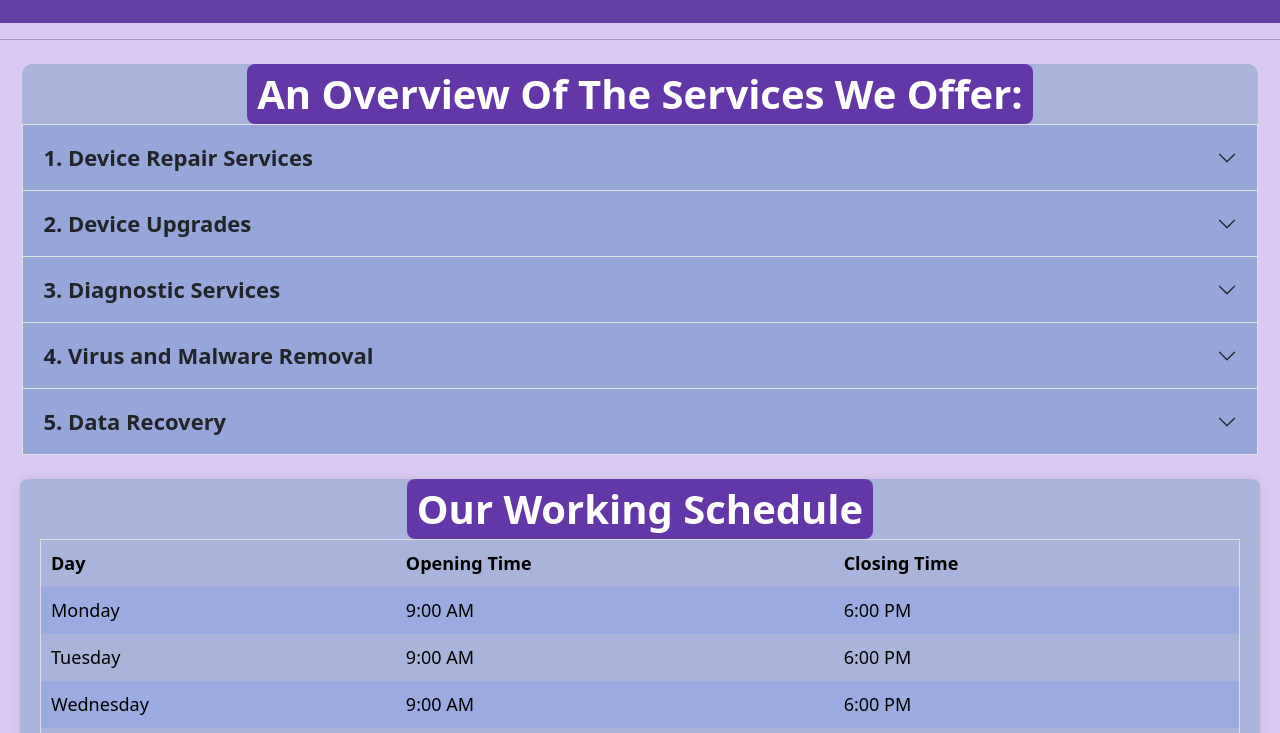
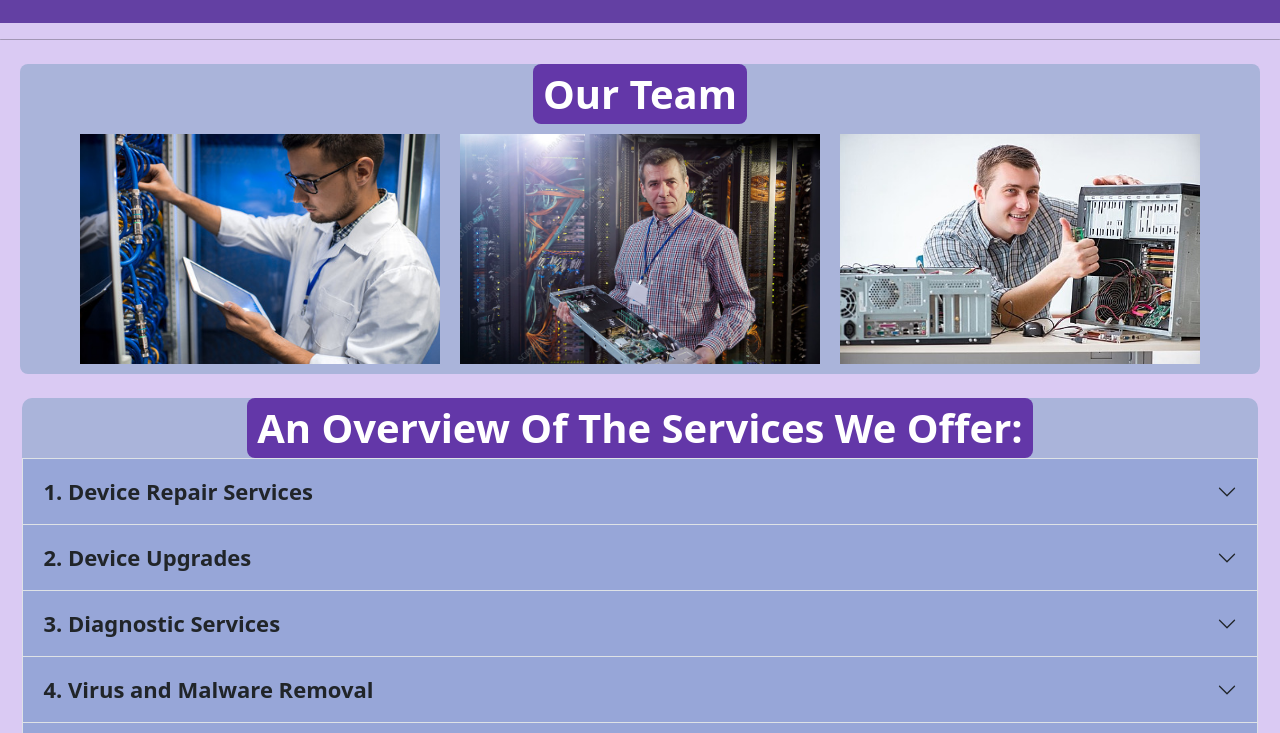
Before and after one commit to tuanhoang04/tuanhoang04.github.io, a plain HTML site: page about.html in a window 1280 px wide. Shown: the part 67-800 px from the top of the page. Drawn offline with Linux system fonts and the light colour scheme.

Commit message:
added team members

```diff
--- a/about.html
+++ b/about.html
@@ -24,7 +24,29 @@
         </nav>
         <hr class="rounded">
 
-
+        <div class="our-team">
+            <h1>Our Team</h1>
+            <div class="services">
+                <div class="image-wrapper">
+                    <img src="img/technician-1.jpg" alt="Technician 1">
+                    <div class="image-overlay">
+                        <p>Eugene Morris</p>
+                    </div>
+                </div>
+                <div class="image-wrapper">
+                    <img src="img/technician-2.jpg" alt="Technician 2">
+                    <div class="image-overlay">
+                        <p>Kevin Garcia</p>
+                    </div>
+                </div>
+                <div class="image-wrapper">
+                    <img src="img/technician-3.jpg" alt="Technician 3">
+                    <div class="image-overlay">
+                        <p>Aaron Barnes</p>
+                    </div>
+                </div>
+            </div>
+        </div>
 
 
 
--- a/style-about.css
+++ b/style-about.css
@@ -56,7 +56,61 @@ nav{
 }
 
 
+.our-team {
+    background-color: #AAB4DA;
+    margin-left: 20px;
+    margin-right:20px;
+    padding-left: 20px;
+    padding-right:20px;
+    border-radius: 8px;
+}
 
+.services {
+    display: flex;
+    justify-content: center;
+    align-items: start;
+    height: 250px; /* Adjust the height as needed */
+}
+
+/* Style the image wrapper */
+.image-wrapper {
+    position: relative;
+    margin: 10px; /* Add spacing between images */
+    overflow: hidden; /* Hide the overlay initially */
+    width: 360px;
+    height: 230px;
+    align-items: center;
+}
+
+/* Style the images */
+.image-wrapper img {
+    width: 360px;
+    height: 230px;
+    transition: filter 0.3s ease; /* Smooth transition for the blur effect */
+}
+
+/* Style the image overlay */
+.image-overlay {
+    position: absolute;
+    bottom: 0;
+    left: 0;
+    width: 100%;
+    background-color: rgba(0, 0, 0, 0.7); /* Semi-transparent background */
+    color: #fff;
+    text-align: center;
+    padding: 10px; /* Add padding to the text container */
+    opacity: 0; /* Initially hide the text */
+    transition: opacity 0.3s ease; /* Smooth transition for text opacity */
+}
+
+/* Show the overlay and apply blur on hover */
+.image-wrapper:hover img {
+    filter: blur(5px);
+}
+
+.image-wrapper:hover .image-overlay {
+    opacity: 1;
+}
 
 
 
```
Also changed, not shown: img/technician-1.jpg (added), img/technician-2.jpg (added), img/technician-3.jpg (added).
